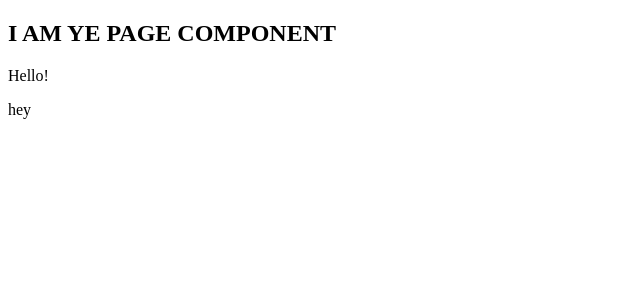
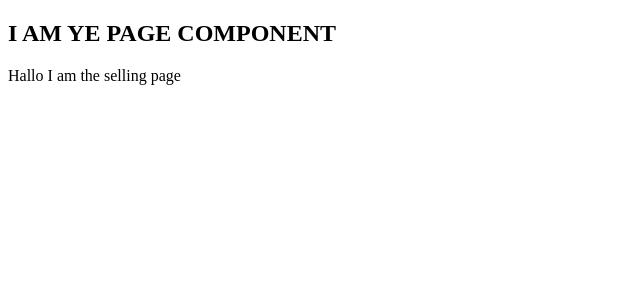
Before and after one commit to noamsauerutley/advanced-react-graphql, a Next.js app in the folder frontend/: page /sell in a window 1280 px wide. Shown: the top 300 px of the page, without its empty margins (0-640 px from the left). Built offline with nearby package versions, Linux system fonts and the light colour scheme.

Commit message:
Add _app.js

```diff
--- /dev/null
+++ b/frontend/pages/_app.js
@@ -0,0 +1,9 @@
+import Page from '../components/Page';
+
+export default function MyApp({ Component, pageProps }) {
+  return (
+    <Page>
+      <Component {...pageProps} />
+    </Page>
+  );
+}
--- a/frontend/pages/index.js
+++ b/frontend/pages/index.js
@@ -1,11 +1,9 @@
-import Page from '../components/Page';
-
 export default function IndexPage() {
   return (
-    <Page>
+    <>
       <p>Hello!</p>
       <code>var</code>
       <p>I am a child</p>
-    </Page>
+    </>
   );
 }
--- a/frontend/pages/sell.js
+++ b/frontend/pages/sell.js
@@ -1,10 +1,3 @@
-import Page from '../components/Page';
-
 export default function SellPage() {
-  return (
-    <Page>
-      <p>Hello!</p>
-      <p>hey</p>
-    </Page>
-  );
+  return <p>Hallo I am the selling page</p>;
 }
```
Also changed, not shown: frontend/pages/account.js (+1 -7 lines), frontend/pages/orders.js (+1 -7 lines), frontend/pages/products.js (+1 -7 lines).
